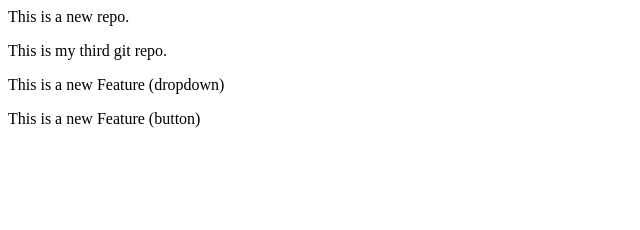
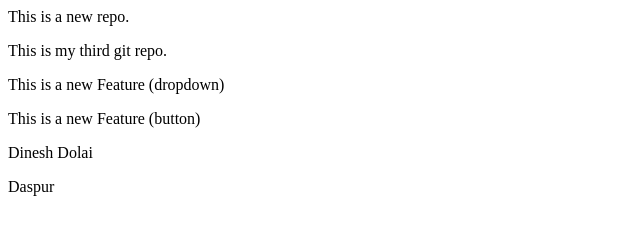
Before and after one commit to dineshdolai/LocalRepo, a plain HTML site: page index.html in a window 1280 px wide. Shown: the whole page, without its empty margins (0-640 px from the left). Drawn offline with Linux system fonts and the light colour scheme.

Commit message:
Update Paragraph

```diff
--- a/index.html
+++ b/index.html
@@ -2,3 +2,5 @@
 <p>This is my third git repo.</p>
 <p>This is a new Feature (dropdown)</p>
 <p>This is a new Feature (button)</p>
+<p>Dinesh Dolai</p>
+<p>Daspur</p>
```
